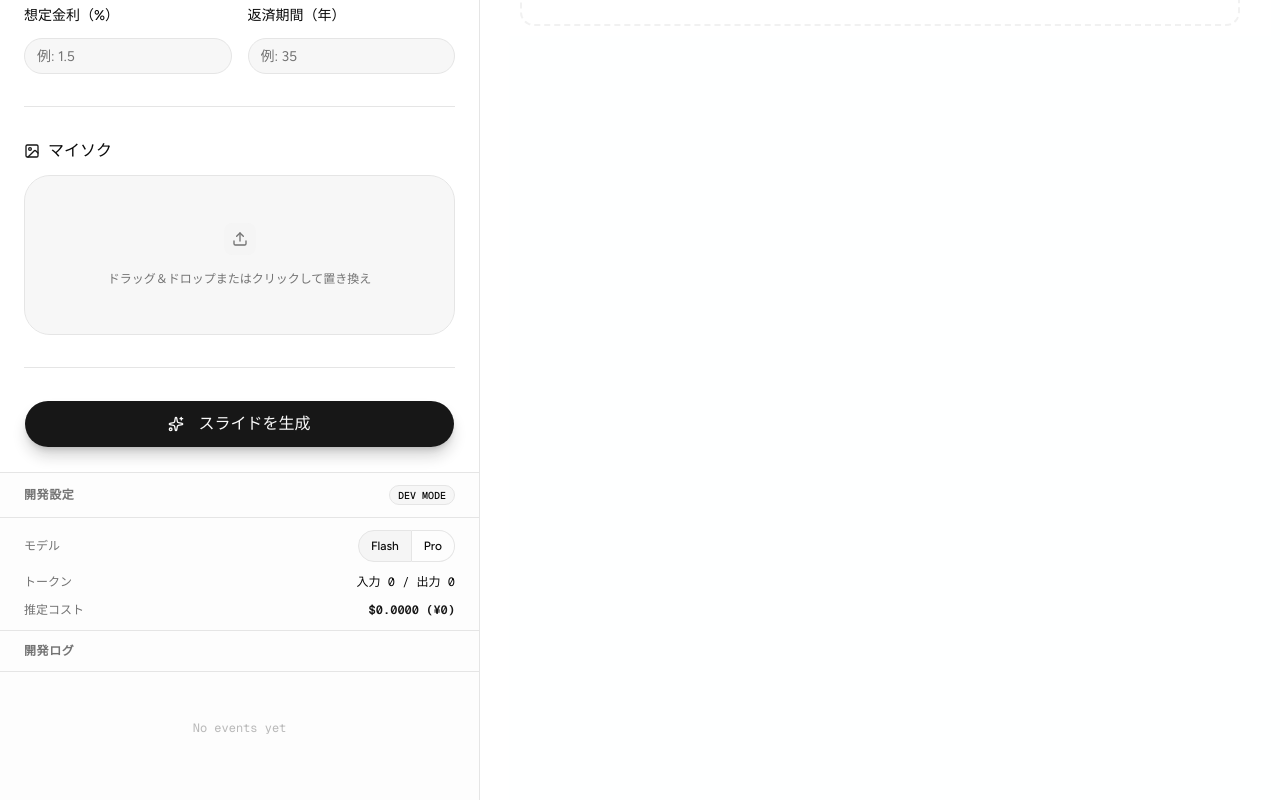
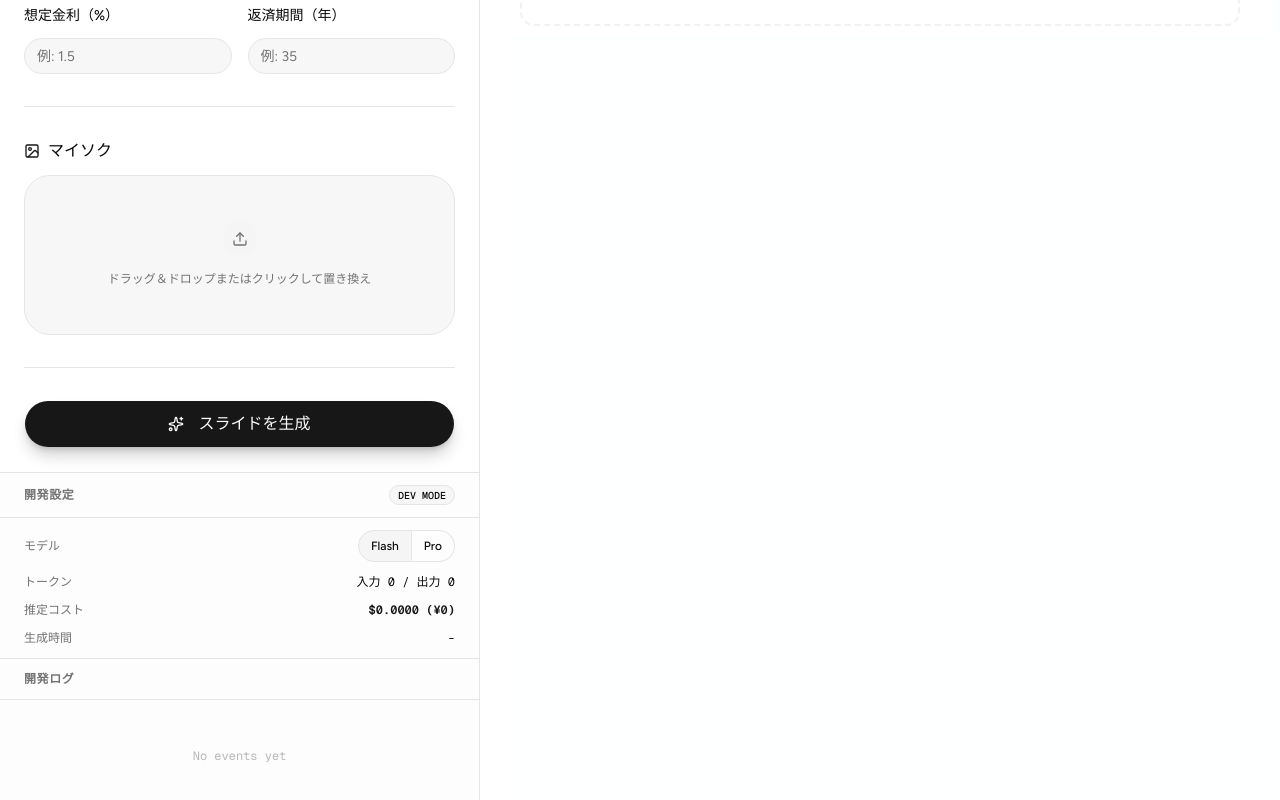
Before and after one commit to nicosphere-group/techliberty-realestate-slide, a Next.js app: page / in a window 1280 px wide. Shown: the part 727-1527 px from the top of the page. Built offline with nearby package versions, Linux system fonts and the light colour scheme.

Commit message:
✨ 生成時間の計測機能を追加し、クライアントページに表示を実装 スライド生成プロセスの開始と終了時に経過時間を記録し、ユーザーに生成時間を表示する機能を追加しました。

```diff
--- a/app/client-page.tsx
+++ b/app/client-page.tsx
@@ -56,6 +56,8 @@ export default function ClientPage() {
 		completionTokens: 0,
 		totalTokens: 0,
 	});
+	const [generationDurationMs, setGenerationDurationMs] = useState<number>(0);
+	const generationStartTimeRef = useRef<number>(0);
 	const slideIframeRefs = useRef<Map<number, HTMLIFrameElement>>(new Map());
 
 	// const isDevelopment = process.env.NODE_ENV === "development";
@@ -88,6 +90,8 @@ export default function ClientPage() {
 			setPlan(undefined);
 			setSlidesByPage({});
 			setTotalUsage({ promptTokens: 0, completionTokens: 0, totalTokens: 0 });
+			setGenerationDurationMs(0);
+			generationStartTimeRef.current = Date.now();
 			slideIframeRefs.current.clear();
 
 			try {
@@ -126,6 +130,12 @@ export default function ClientPage() {
 									prev.completionTokens + event.usage.completionTokens,
 								totalTokens: prev.totalTokens + event.usage.totalTokens,
 							}));
+							break;
+						case "end":
+							// 生成完了時に経過時間を記録
+							setGenerationDurationMs(
+								Date.now() - generationStartTimeRef.current,
+							);
 							break;
 						default:
 							break;
@@ -613,6 +623,16 @@ export default function ClientPage() {
 															{Math.round(totalCost * 150).toLocaleString()})
 														</span>
 													</div>
+													<div className="flex items-center justify-between">
+														<span className="text-xs text-muted-foreground">
+															生成時間
+														</span>
+														<span className="text-xs font-mono">
+															{generationDurationMs > 0
+																? `${(generationDurationMs / 1000).toFixed(1)}秒`
+																: "-"}
+														</span>
+													</div>
 												</>
 											);
 										}}
```
